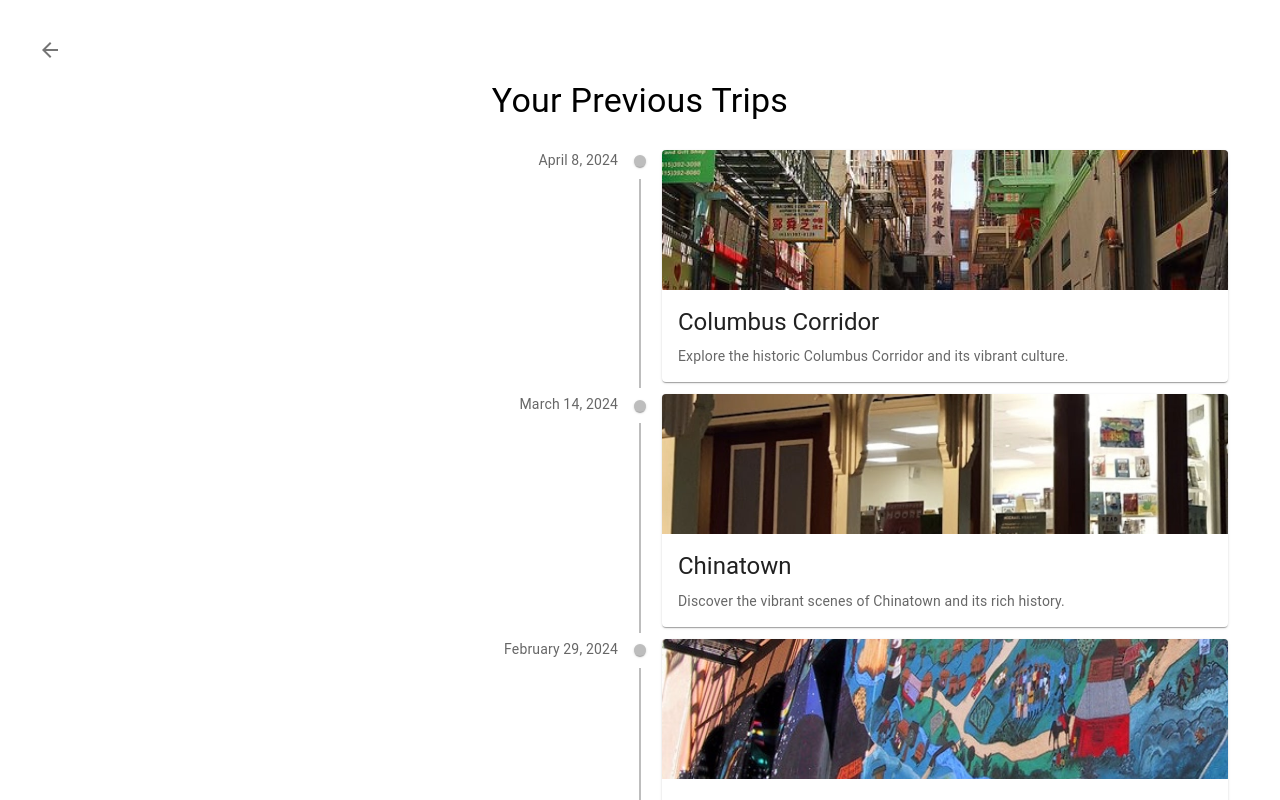
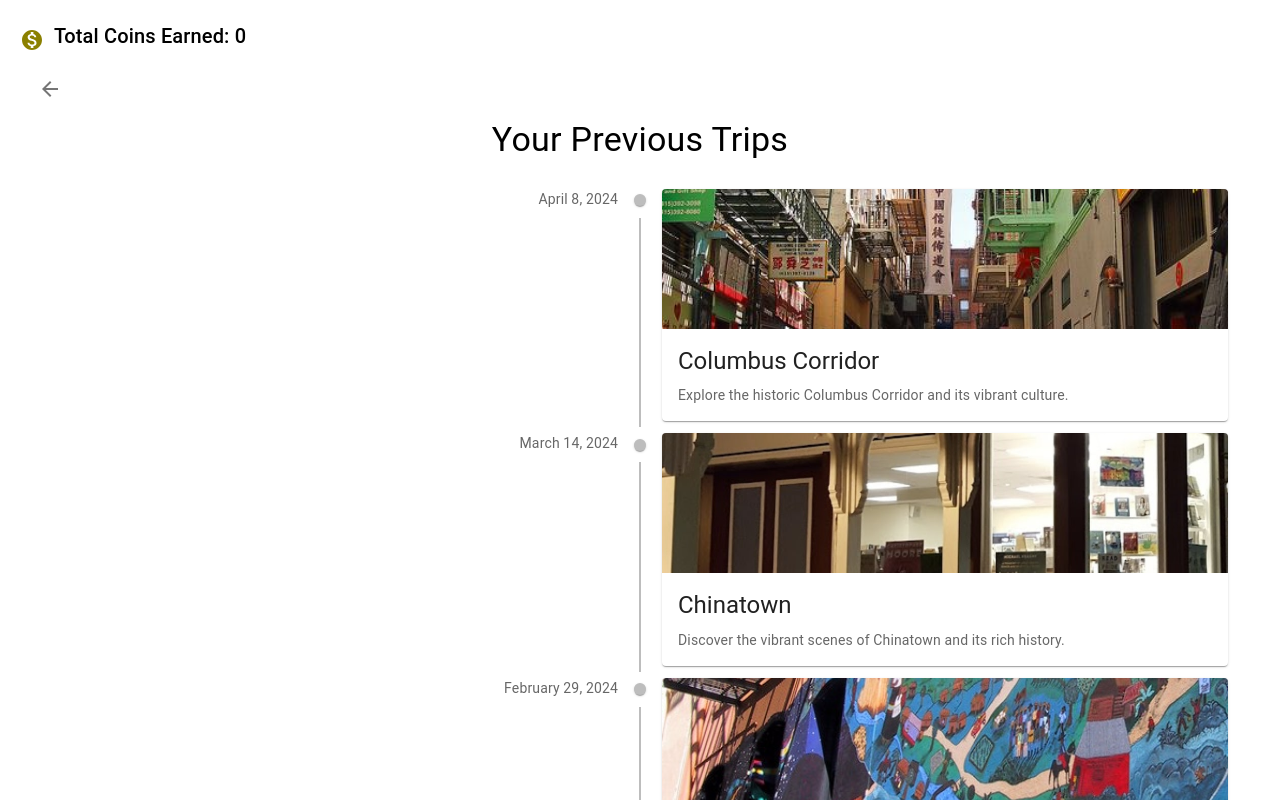
Before and after one commit to Mehul-Gandhi/metroadventures, a React (Create React App) app: page /past in a window 1280 px wide. Shown: the top 800 px of the page. Built offline with nearby package versions, Linux system fonts and the light colour scheme.

Commit message:
Add coins

```diff
--- /dev/null
+++ b/src/components/CoinContext.js
@@ -0,0 +1,19 @@
+import React, { createContext, useState, useContext } from 'react';
+
+const CoinContext = createContext();
+
+export const useCoins = () => useContext(CoinContext);
+
+export const CoinProvider = ({ children }) => {
+    const [coins, setCoins] = useState(0);
+
+    const addCoins = (amount) => {
+        setCoins(coins + amount);
+    };
+
+    return (
+        <CoinContext.Provider value={{ coins, addCoins }}>
+            {children}
+        </CoinContext.Provider>
+    );
+};
--- a/src/components/PreviousTrips.js
+++ b/src/components/PreviousTrips.js
@@ -2,6 +2,9 @@ import React from "react";
 import { Card, CardContent, Typography, IconButton, CardMedia, CardActionArea, Box } from '@mui/material';
 import ArrowBackIcon from '@mui/icons-material/ArrowBack';
 import { useNavigate } from 'react-router-dom';
+import { useCoins } from './CoinContext';
+import MonetizationOnIcon from '@mui/icons-material/MonetizationOn';
+
 import {
     TimelineItem,
     TimelineSeparator,
@@ -14,6 +17,7 @@ import Timeline from '@mui/lab/Timeline';
 
 export default function PreviousTrips() {
     const navigate = useNavigate();
+    const { coins } = useCoins();
 
     var data = [
         {
@@ -90,6 +94,12 @@ export default function PreviousTrips() {
 
     return (
         <div style={{ margin: '20px' }}>
+            <Box display="flex" alignItems="center">
+                <MonetizationOnIcon style={{ color: '#8B8000', marginRight: '10px' }} />
+                <Typography variant="h6" gutterBottom>
+                    Total Coins Earned: {coins}
+                </Typography>
+            </Box>
             <Box display="flex" width="100%" justifyContent="flex-start">
                 <IconButton onClick={() => navigate('/')} style={{ margin: '10px' }}>
                     <ArrowBackIcon />
--- a/src/components/Tour.js
+++ b/src/components/Tour.js
@@ -19,6 +19,7 @@ import FingerprintIcon from '@mui/icons-material/Fingerprint';
 import StorefrontIcon from '@mui/icons-material/Storefront';
 import DescriptionIcon from '@mui/icons-material/Description';
 import MonetizationOnIcon from '@mui/icons-material/MonetizationOn';
+import { useCoins } from './CoinContext';
 
 const libraries = ['places'];
 const mapContainerStyle = {
@@ -37,6 +38,8 @@ const center = {
 };
 
 const Tour = () => {
+    const { addCoins } = useCoins();
+
     let { tripId } = useParams();
     const navigate = useNavigate();
     const { routesData } = useContext(AppContext);
@@ -78,6 +81,7 @@ const Tour = () => {
         } else if (attractionNum === totalAttractions - 1 && revealLocation) {
             // Set game as completed when the last location is reached and the location is revealed
             setGameCompleted(true);
+            addCoins(10);
         }
 }
 
@@ -113,6 +117,8 @@ const Tour = () => {
     const handleQuitRoute = () => {
         navigate('/'); // Navigate to the home page
     };
+
+
 
 
     useEffect(() => {
--- a/src/index.js
+++ b/src/index.js
@@ -3,11 +3,15 @@ import ReactDOM from 'react-dom/client';
 import './index.css';
 import App from './App';
 import reportWebVitals from './reportWebVitals';
+import { CoinProvider } from './components/CoinContext';
+
 
 const root = ReactDOM.createRoot(document.getElementById('root'));
 root.render(
   <React.StrictMode>
+        <CoinProvider>
     <App />
+    </CoinProvider>
   </React.StrictMode>,
   document.getElementById('root')
 );
```
